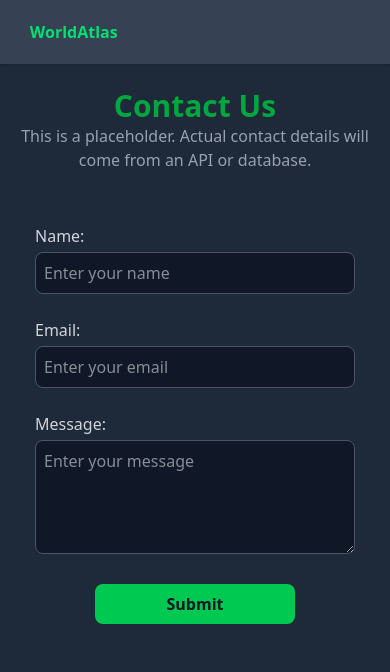
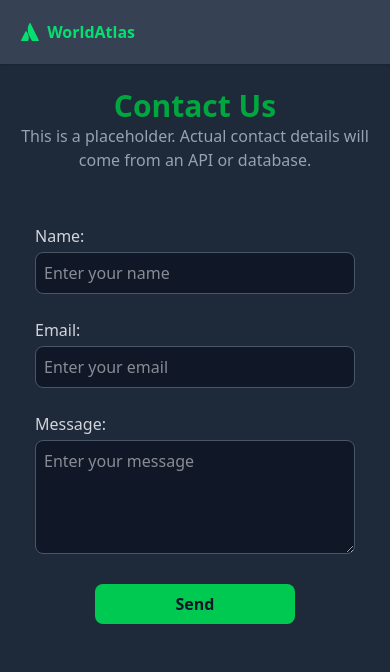
Before and after one commit to kutubofficial/World-Atlas, a React (Vite) app: page /contacts in a window 390 px wide. Shown: the top 672 px of the page. Built offline with nearby package versions, Linux system fonts and the light colour scheme.

Commit message:
inset the logo in navbar and created responsive contact section

```diff
--- a/src/components/UI/Navbar.jsx
+++ b/src/components/UI/Navbar.jsx
@@ -1,5 +1,6 @@
 import React from "react";
 import { Link } from "react-router-dom";
+import { FaAtlassian } from "react-icons/fa6";
 
 const Navbar = () => {
   return (
@@ -7,8 +8,11 @@ const Navbar = () => {
       <div className="flex m-auto text-center w-250  ">
         <div className="m-auto ">
           <Link to="/">
-            <h2 className=" mr-90 font-bold" title="World-Atlas">
-              WorldAtlas
+            <h2
+              className=" mr-90 font-bold flex items-center gap-2"
+              title="World-Atlas"
+            >
+              <FaAtlassian className="text-lg" /> WorldAtlas
             </h2>
           </Link>
         </div>
@@ -25,12 +29,12 @@ const Navbar = () => {
           </div>
           <div className="m-5 font-bold">
             <li>
-              <Link to="/contacts">Contacts</Link>
+              <Link to="/country">Country</Link>
             </li>
           </div>
           <div className="m-5 font-bold">
             <li>
-              <Link to="/country">Country</Link>
+              <Link to="/contacts">Contacts</Link>
             </li>
           </div>
         </ul>
--- a/src/pages/Contacts.jsx
+++ b/src/pages/Contacts.jsx
@@ -1,6 +1,14 @@
 import React from "react";
 
 const Contacts = () => {
+  const handleFormSubmit = (userData) => {
+    console.log(userData.entries());
+    // console.log(userData.entries.length());
+
+    const userInputData = Object.fromEntries(userData.entries());
+    console.log(userInputData);
+  };
+
   return (
     <div className="max-w-2xl mx-auto ">
       <h1 className="text-3xl font-semibold text-center mt-6 text-green-600 ">
@@ -13,7 +21,7 @@ const Contacts = () => {
       </p>
 
       <div className="bg-gray-800 p-5">
-        <form className="grid gap-6 ">
+        <form action={handleFormSubmit} className="grid gap-6 ">
           <div className="mx-auto">
             <label
               htmlFor="name"
@@ -24,6 +32,7 @@ const Contacts = () => {
             <input
               type="text"
               id="name"
+              name="username"
               placeholder="Enter your name"
               className="w-80 p-2 rounded-lg bg-gray-900 border border-gray-600 text-white focus:ring-2 focus:ring-green-400"
             />
@@ -39,6 +48,7 @@ const Contacts = () => {
             <input
               type="email"
               id="email"
+              name="email"
               placeholder="Enter your email"
               className="w-80 p-2 rounded-lg bg-gray-900 border border-gray-600 text-white focus:ring-2 focus:ring-green-400"
             />
@@ -54,6 +64,8 @@ const Contacts = () => {
             <textarea
               id="message"
               placeholder="Enter your message"
+              name="message"
+              autoComplete="false"
               rows="4"
               className="w-80 p-2 rounded-lg bg-gray-900 border border-gray-600 text-white focus:ring-2 focus:ring-green-400"
             ></textarea>
@@ -61,9 +73,10 @@ const Contacts = () => {
 
           <button
             type="submit"
+            // onClick={handleFormSubmit}
             className="w-50 py-2 mx-auto bg-green-500 text-gray-900 font-semibold rounded-lg hover:bg-green-400 transition"
           >
-            Submit
+            Send
           </button>
         </form>
       </div>
```
